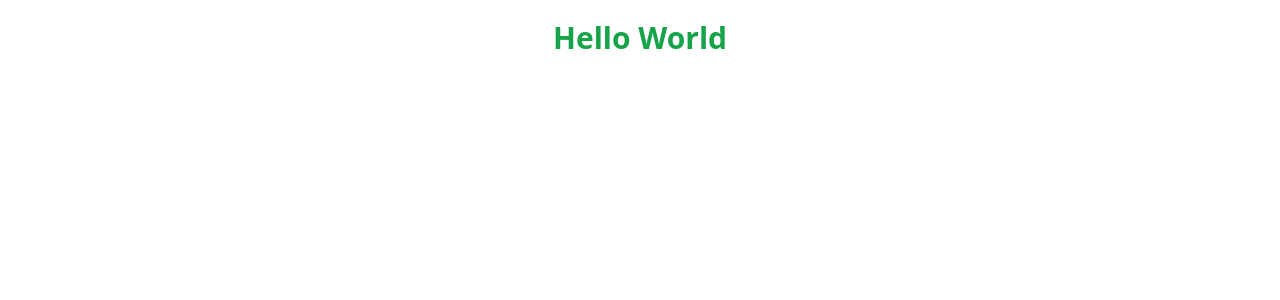
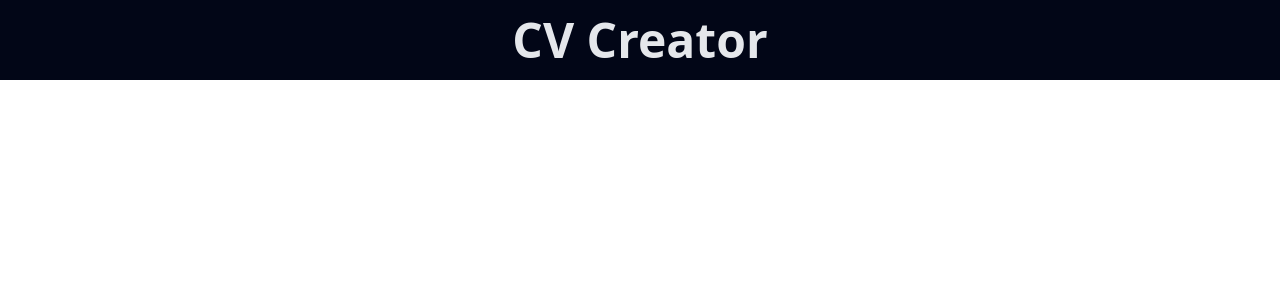
Before and after one commit to Asonance11/CV-Creator, a React (Vite) app: page / in a window 1280 px wide. Shown: the top 300 px of the page. Built offline with nearby package versions, Linux system fonts and the light colour scheme.

Commit message:
addition of fonts

```diff
--- a/index.html
+++ b/index.html
@@ -3,6 +3,12 @@
 	<head>
 		<meta charset="UTF-8" />
 		<meta name="viewport" content="width=device-width, initial-scale=1.0" />
+		<link rel="preconnect" href="https://fonts.googleapis.com" />
+		<link rel="preconnect" href="https://fonts.gstatic.com" crossorigin />
+		<link
+			href="https://fonts.googleapis.com/css2?family=Montserrat:wght@400;500;600;700;800&display=swap"
+			rel="stylesheet"
+		/>
 		<title>CV Creator</title>
 	</head>
 	<body>
--- a/src/App.jsx
+++ b/src/App.jsx
@@ -1,9 +1,10 @@
 import React from 'react';
+import Header from './components/Header';
 
 const App = () => {
 	return (
-		<div className="text-3xl text-green-600 font-bold text-center my-5">
-			Hello World
+		<div>
+			<Header />
 		</div>
 	);
 };
--- a/src/components/Header.jsx
+++ b/src/components/Header.jsx
@@ -0,0 +1,11 @@
+import React from 'react';
+
+const Header = () => {
+	return (
+		<header className="text-center  p-4 bg-slate-950">
+			<h1 className=" text-5xl text-gray-200 font-bold">CV Creator</h1>
+		</header>
+	);
+};
+
+export default Header;
```
